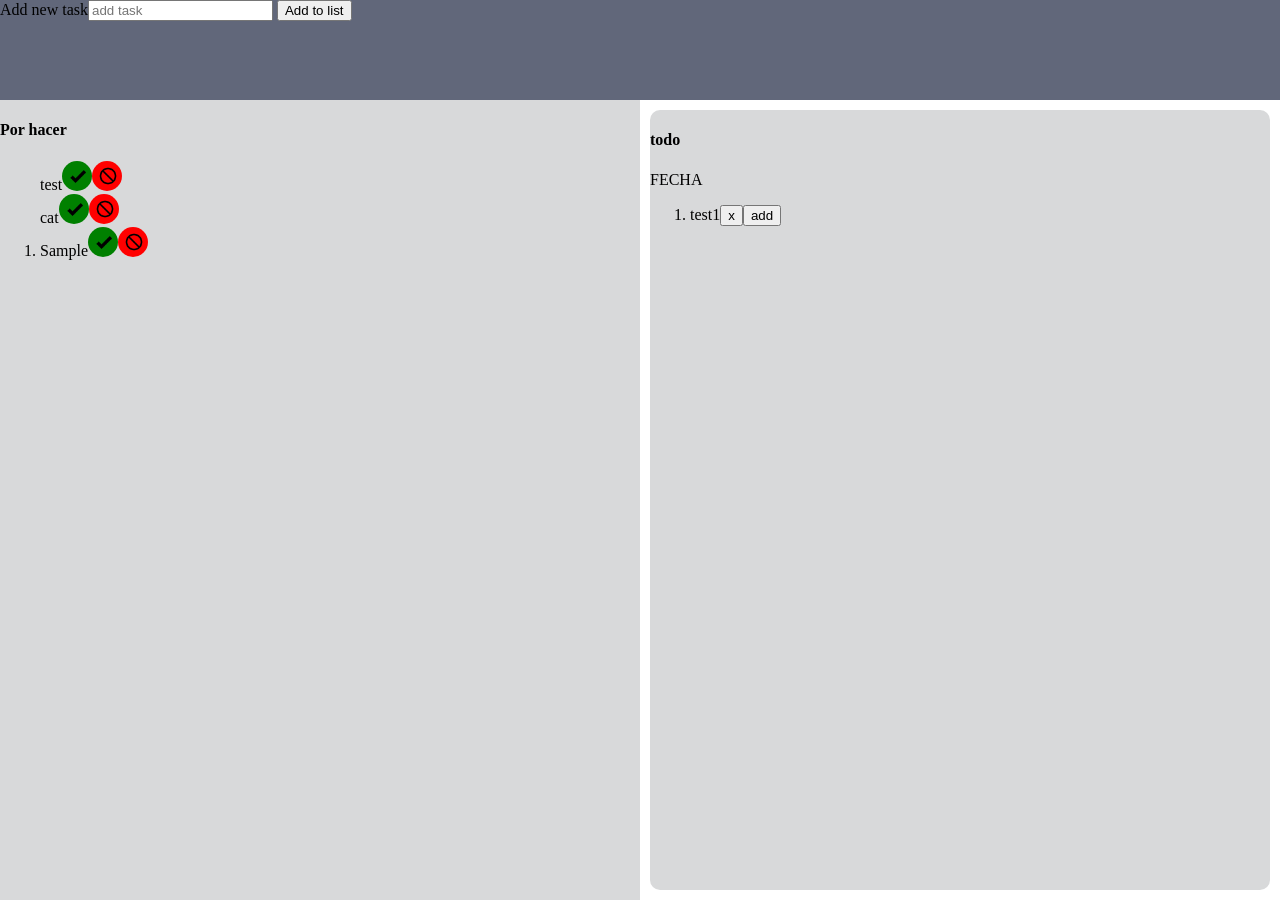
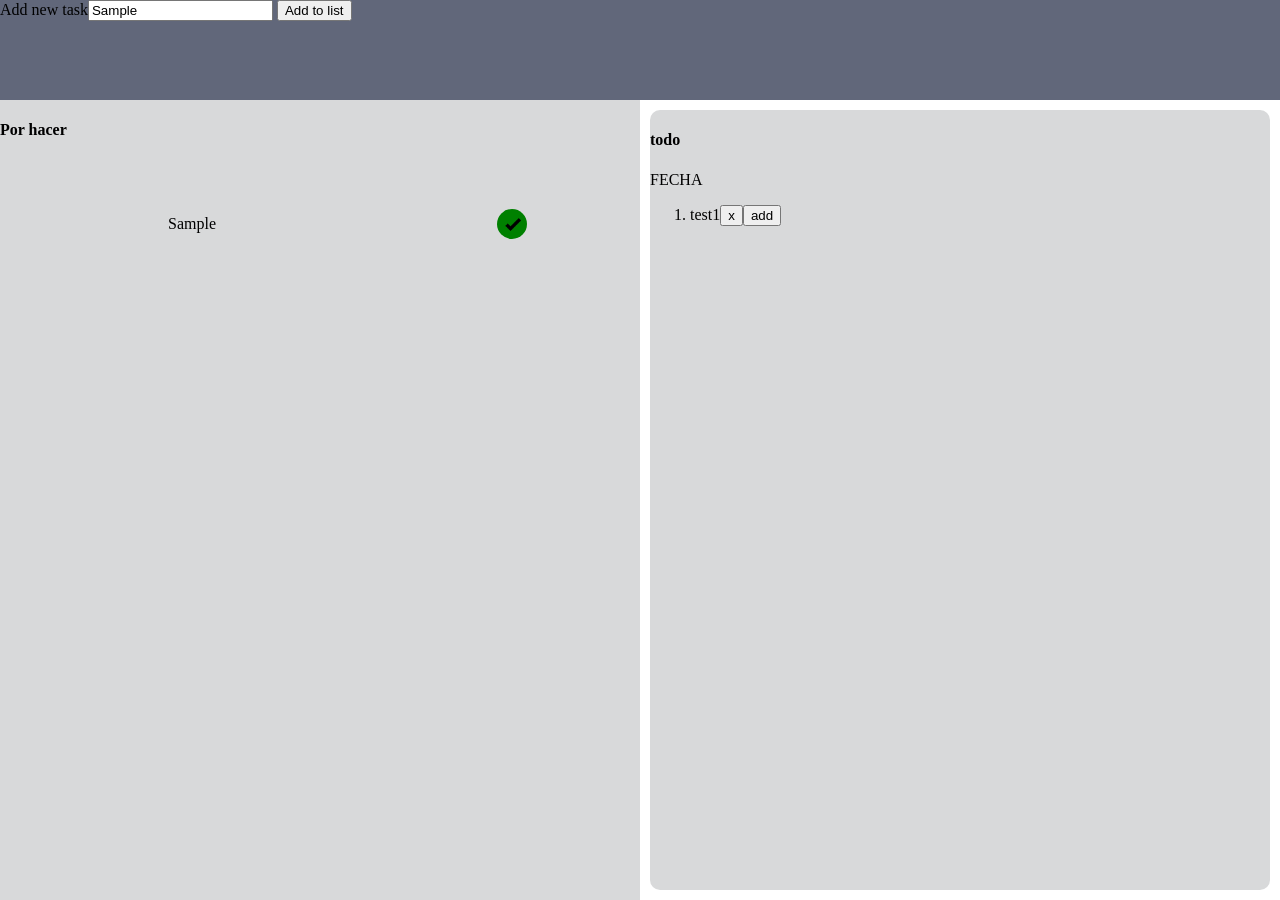
Before and after one commit to c-dez/app_lista_de_tareas, a plain HTML site: page index.html in a window 1280 px wide. Both pictures are taken after typing "Sample" into the empty fields and a click on the button "Add to list". Drawn offline with Linux system fonts and the light colour scheme.

Commit message:
added functions to add object value and a button, button on click logs obj.value

```diff
--- a/app.js
+++ b/app.js
@@ -1,6 +1,7 @@
-let taskArray = ['test', 'cat']
-const ol = document.querySelector('.task-list>ol')
+let taskArray = []
+const taskList = document.querySelector('.taskList>.container')
 const submitBtn = document.querySelector('.submitBtn')
+const inputText = document.querySelector('.inputText')
 
 
 const createAddBtn = ()=>{
@@ -39,43 +40,28 @@ const createRemoveBtn = ()=>{
     return removeBtn;
 }
 
+function NewObj(value){
+    this.value = value;
+    // this.addBtn = createAddBtn()
+}
+NewObj.prototype.getValue = function(){ return this.value}
 
+const addBtnFunc = ()=>{
+    const obj=new NewObj(inputText.value)
+    taskArray.push(obj)
+    const value = document.createElement('div')
+    value.textContent = obj.value
+    taskList.appendChild(value)
 
-const addToTaskArray = ()=>{//push to array and cleans value
-    const inputText = document.querySelector('.inputText')
-    if(inputText.value){
-        taskArray.push(inputText.value)
-        inputText.value = ''
-    }
+    const addBtn = createAddBtn()
+    taskList.appendChild(addBtn)
+    addBtn.addEventListener('click',()=>{
+        console.log(obj.getValue())
+    })
 }
 
-
-
-(()=>{//creates list form array
-    taskArray.forEach(item=>{
-        const task = document.createElement('div')
-        task.textContent = item
-        ol.appendChild(task)
-        task.appendChild(createAddBtn())
-        task.appendChild(createRemoveBtn())
-    })
-})()
-
-const addTaskToTaskList = ()=>{
-    const task = document.createElement('li')
-    task.textContent = taskArray[taskArray.length -1]
-    ol.appendChild(task)
-    task.appendChild(createAddBtn())
-    task.appendChild(createRemoveBtn())
-
-}
-
-submitBtn.addEventListener('click',()=>{
-    const inputText = document.querySelector('.inputText')
+submitBtn.addEventListener('click', ()=>{
     if(inputText.value){
-        addToTaskArray()
-        addTaskToTaskList()
-
+    addBtnFunc()
     }
-
 })
--- a/index.html
+++ b/index.html
@@ -13,11 +13,9 @@
             <label for="task">Add new task<input class="inputText" type="text" placeholder="add task"></label>
             <button class="submitBtn">Add to  list</button>
         </div>
-        <div class="task-list">
+        <div class="taskList">
             <h4>Por hacer</h4>
-            <ol>
-
-            </ol>
+            <div class="container"></div>
         </div>
         <div class="todo-list">
             <h4>todo</h4>
--- a/style.css
+++ b/style.css
@@ -18,9 +18,19 @@ grid-template-rows: 100px 1fr;
     background-color: #61677A;
     /* border-radius: 10px; */
 }
-.task-list{
+.taskList{
+    display: grid;
     height: 100vh;
     background-color: #D8D9DA;
+    grid-template-rows: 100px;
+
+}
+.container{
+    display: grid;
+    grid-template-columns: 60% repeat(1, 1fr);
+    grid-auto-rows: 3em;
+    align-items: center;
+    justify-items: center;
 }
 .todo-list{
     background-color: #D8D9DA;
```
